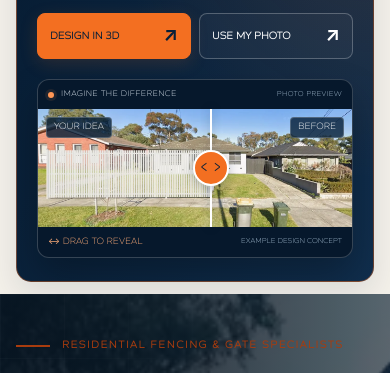
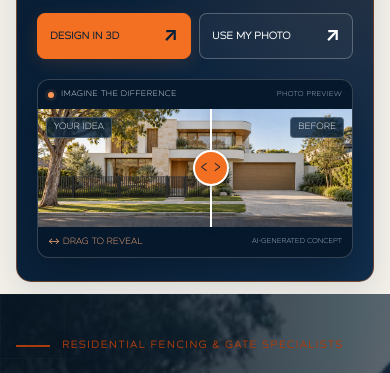
Before and after one commit to fencemate2026-pixel/rjl-fencing-and-gates, a website: page site/index.html in a window 390 px wide. Shown: the part 327-700 px from the top of the page. Drawn offline with Linux system fonts and the light colour scheme.

Commit message:
Replace homepage banner house with a generated Melbourne luxury-home concept
User requested a freshly generated, higher-end modern Melbourne-style residence for the banner. Add original before/after concepts with limestone, warm timber and landscaping, plus matching charcoal blade fencing and driveway gates. Label the preview AI-generated concept and update descriptive alt text.

Scope: two new WebP assets and image references in the homepage and its source template. All homepage markup outside the banner remains identical. Other photographs, design tools, menus and scripts remain unchanged. No claim of legal copyright clearance is made.

Validation: source baselines match the current remote parent; both 2048x768 images load; desktop visual review; phone-width layout and keyboard range control checked.

```diff
--- a/site/index.html
+++ b/site/index.html
@@ -14,14 +14,14 @@
     <div class="design-launch-preview">
       <div class="design-launch-preview-bar"><span class="design-launch-live" aria-hidden="true"></span><span>Imagine the difference</span><span class="design-launch-preview-tag">PHOTO PREVIEW</span></div>
       <div class="design-launch-compare" data-design-compare>
-        <img class="design-launch-before" src="/assets/examples/viz-before.webp" alt="Example house before a fence is added" width="1200" height="450" decoding="async">
-        <img class="design-launch-after" src="/assets/examples/viz-after.webp" alt="The same house with a white fence and driveway gate shown as a design concept" width="1200" height="450" decoding="async">
+        <img class="design-launch-before" src="/assets/examples/melbourne-luxury-home-before.webp" alt="AI-generated concept of a modern Melbourne-style home before fencing" width="2048" height="768" decoding="async">
+        <img class="design-launch-after" src="/assets/examples/melbourne-luxury-home-after.webp" alt="The same modern home concept with charcoal fencing and double driveway gates" width="2048" height="768" decoding="async">
         <span class="design-launch-image-label design-launch-label-before" aria-hidden="true">Before</span>
         <span class="design-launch-image-label design-launch-label-after" aria-hidden="true">Your idea</span>
         <span class="design-launch-divider" aria-hidden="true"><span>‹ ›</span></span>
         <input class="design-launch-range" type="range" min="0" max="100" value="55" aria-label="Reveal the fence design in the example photo" aria-valuetext="55 percent of the fence design shown">
       </div>
-      <div class="design-launch-preview-footer"><span>↔ Drag to reveal</span><small>Example design concept</small></div>
+      <div class="design-launch-preview-footer"><span>↔ Drag to reveal</span><small>AI-generated concept</small></div>
     </div>
   </div>
 </section>
```
Also changed, not shown: tools/home-design-promo.html (+3 -3 lines), site/assets/examples/melbourne-luxury-home-after.webp (added), site/assets/examples/melbourne-luxury-home-before.webp (added).
